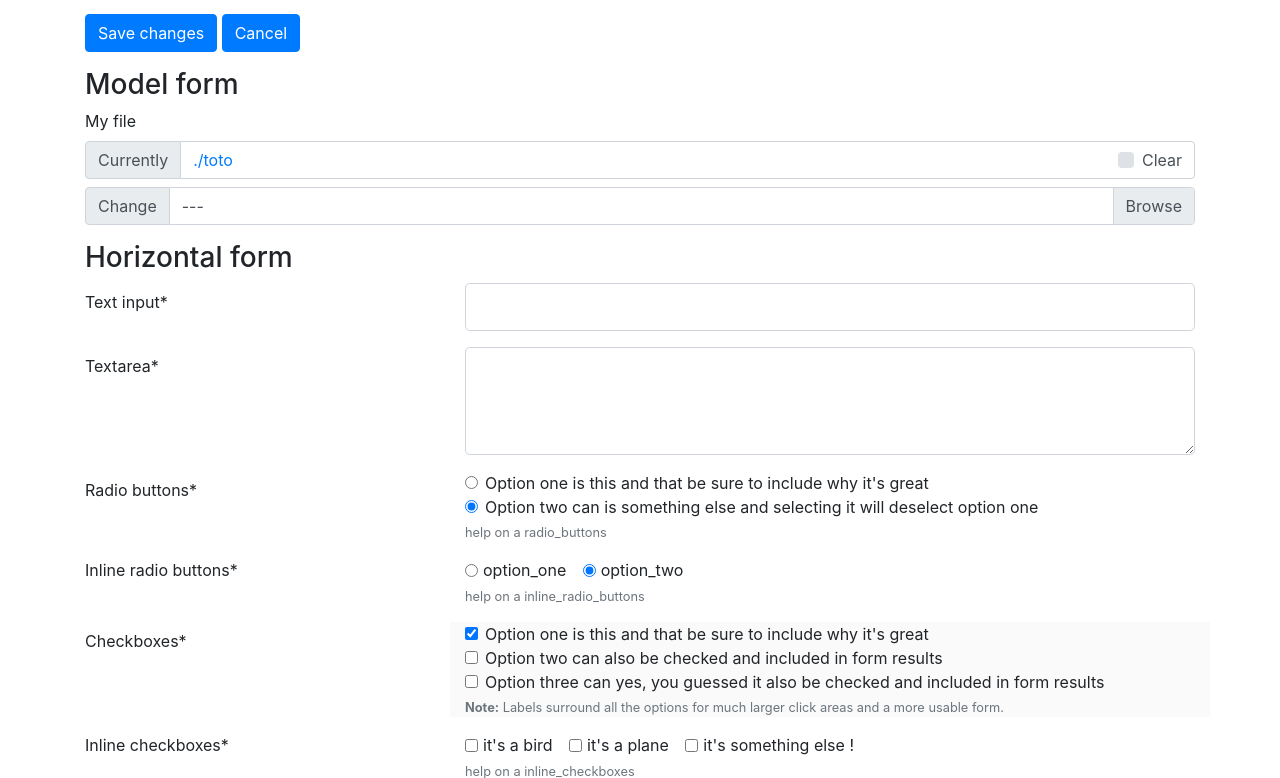
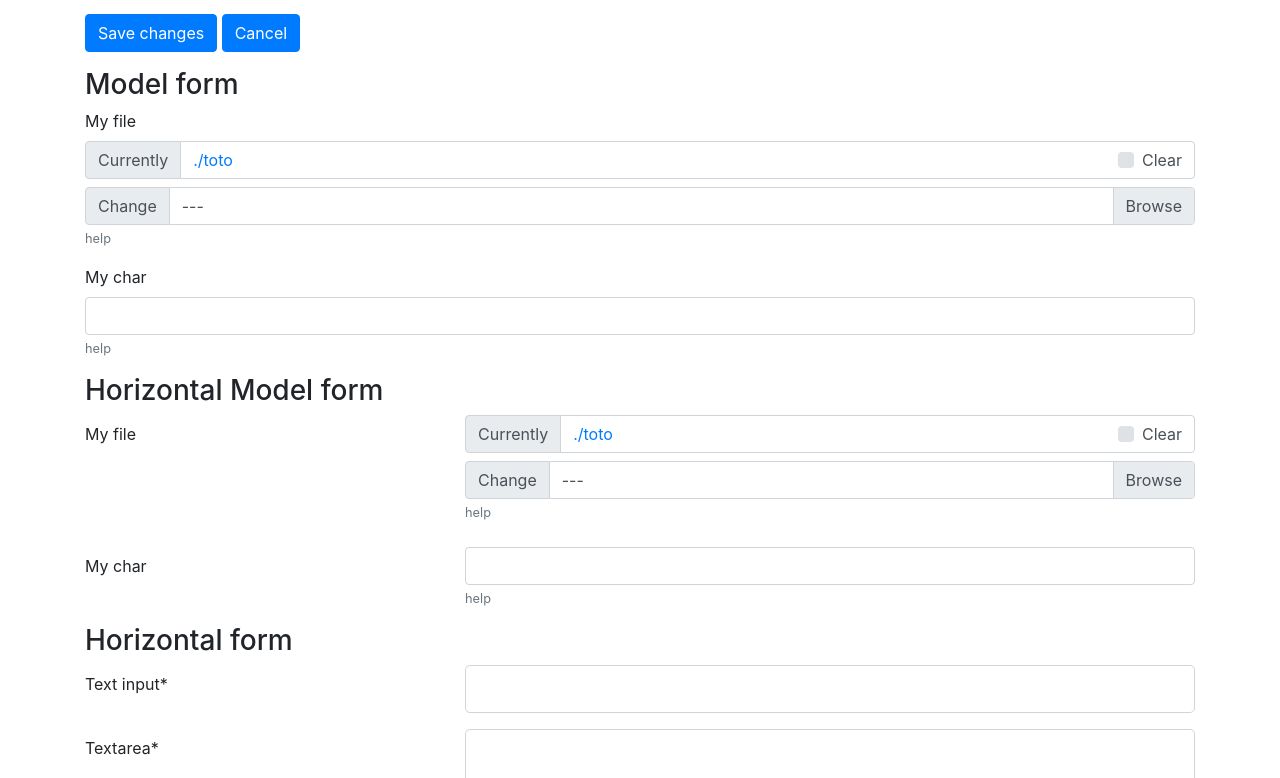
Before and after one commit to django-crispy-forms/crispy-test-project, a Django app: page / in a window 1280 px wide. Shown: the part 5722-6500 px from the top of the page. Run offline with Django 3.2, Linux system fonts and the light colour scheme; some libraries are stand-ins or nearby versions.

Commit message:
Add an Horizontal Model Form

```diff
--- a/bootstrap4/forms.py
+++ b/bootstrap4/forms.py
@@ -262,11 +262,13 @@
     boolean_field = forms.BooleanField()
     file_field = forms.FileField(
         widget=widgets.FileInput(),
-        help_text='with FileInput widget'
+        help_text='with FileInput widget',
+        required=True,
     )
 
     file_field_raw = forms.FileField(
-        help_text='with default widget'
+        help_text='with default widget',
+        required=True,
     )
 
 
@@ -305,3 +307,12 @@
     helper.field_class = 'col-8'
 
 FormWithFileField = modelform_factory(models.WithFileField, fields="__all__")
+
+class HorizontalModelForm(forms.ModelForm):
+    class Meta:
+        model = models.WithFileField
+        fields = '__all__'
+    helper = FormHelper()
+    helper.label_class = 'col-4'
+    helper.field_class = 'col-8'
+    helper.form_class = 'form-horizontal'
--- a/bootstrap4/models.py
+++ b/bootstrap4/models.py
@@ -2,4 +2,5 @@
 
 # Create your models here.
 class WithFileField(models.Model):
-    my_file = models.FileField(null=True, blank=True)
+    my_file = models.FileField(null=True, blank=True, help_text="help")
+    my_char = models.CharField(null=True, blank=True, help_text="help", max_length=32)
--- a/bootstrap4/templates/bootstrap4/index.html
+++ b/bootstrap4/templates/bootstrap4/index.html
@@ -36,6 +36,10 @@
         <h3>Model form</h3>
         {% crispy model_form %}
     </div>
+    <div class="col-lg-12" id="horizontal_model_form">
+        <h3>Horizontal Model form</h3>
+        {% crispy horizontal_model_form %}
+    </div>
     <div class="col-lg-12">
         <h3>Horizontal form</h3>
         {% crispy horizontal_form %}
--- a/bootstrap4/views.py
+++ b/bootstrap4/views.py
@@ -2,7 +2,7 @@
 from django.conf import settings
 from django.shortcuts import render
 
-from bootstrap4.forms import FormWithFileField
+from bootstrap4.forms import FormWithFileField, HorizontalModelForm
 from bootstrap4.models import WithFileField
 
 
@@ -21,6 +21,10 @@
                           instance=instance,
                           prefix='model_form',
                       ),
+                      'horizontal_model_form': HorizontalModelForm(
+                          instance=instance,
+                          prefix='horizontal_model_form',
+                      ),
                       'default_form': MessageForm(
                           data=request.POST if request.method == "POST" else None,
                           prefix='default_form',
```
